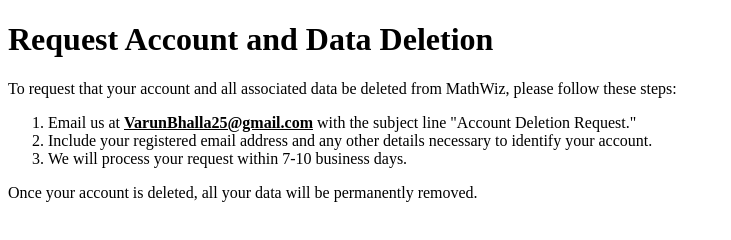
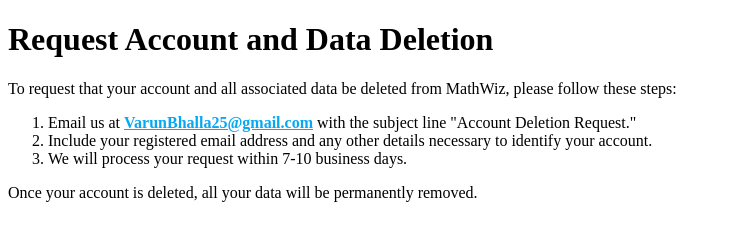
Before and after one commit to janhavikarande07/Account-Delete, a plain HTML site: page index.html in a window 1280 px wide. Shown: the whole page, without its empty margins (0-731 px from the left). Drawn offline with Linux system fonts and the light colour scheme.

Commit message:
Update index.html

```diff
--- a/index.html
+++ b/index.html
@@ -9,7 +9,7 @@
     <h1>Request Account and Data Deletion</h1>
     <p>To request that your account and all associated data be deleted from MathWiz, please follow these steps:</p>
     <ol>
-        <li>Email us at <a href="#" style="font-weight : 700; color : black;">VarunBhalla25@gmail.com</a> with the subject line "Account Deletion Request."</li>
+        <li>Email us at <a href="#" style="font-weight : 700; color: rgb(7, 168, 243);">VarunBhalla25@gmail.com</a> with the subject line "Account Deletion Request."</li>
         <li>Include your registered email address and any other details necessary to identify your account.</li>
         <li>We will process your request within 7-10 business days.</li>
     </ol>
```
